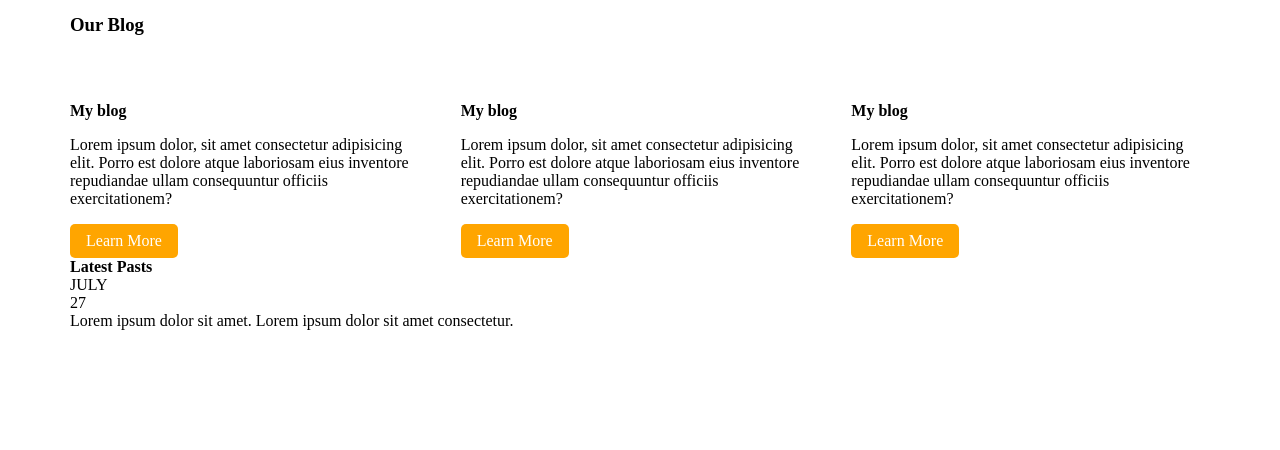
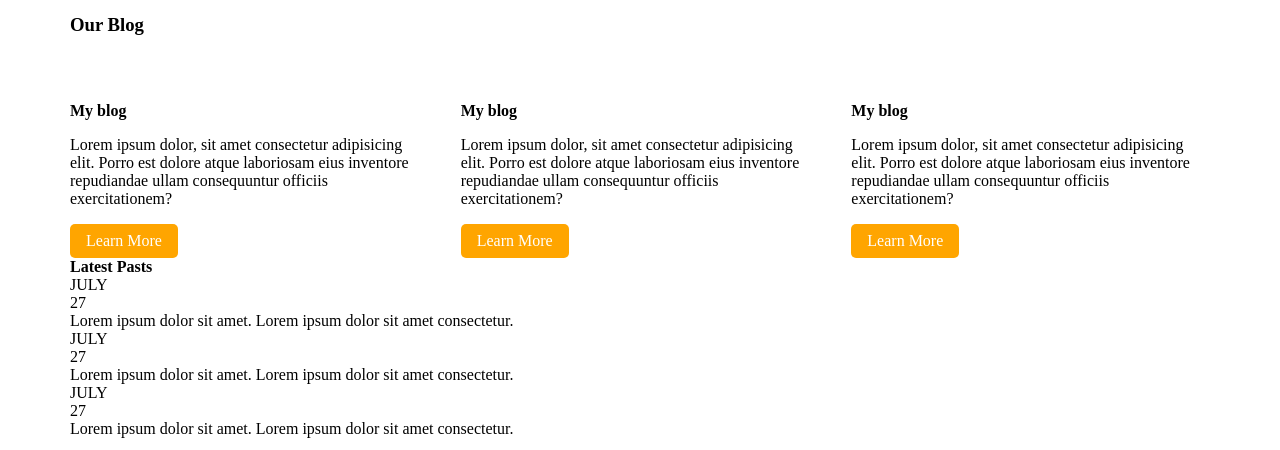
Before and after one commit to LuckyTime777/Pro, a plain HTML site: page index.html in a window 1280 px wide. Shown: the part 350-800 px from the top of the page. Drawn offline with Linux system fonts and the light colour scheme.

Commit message:
Update index.html

```diff
--- a/index.html
+++ b/index.html
@@ -126,6 +126,29 @@
                 <span class="info-desc">Lorem ipsum dolor sit amet consectetur.</span>
             </div>
           </div>
+
+          <div class="footer-top-item-con">
+            <div class="date">
+                JULY <br>
+                27
+            </div>
+            <div class="info">
+                <span class="info-title">Lorem ipsum dolor sit amet.</span>
+                <span class="info-desc">Lorem ipsum dolor sit amet consectetur.</span>
+            </div>
+          </div>
+
+          <div class="footer-top-item-con">
+            <div class="date">
+                JULY <br>
+                27
+            </div>
+            <div class="info">
+                <span class="info-title">Lorem ipsum dolor sit amet.</span>
+                <span class="info-desc">Lorem ipsum dolor sit amet consectetur.</span>
+            </div>
+          </div>
+
           <div class="footer-top-itme"></div>
           <div class="footer-top-itme"></div>
         </div>
```
